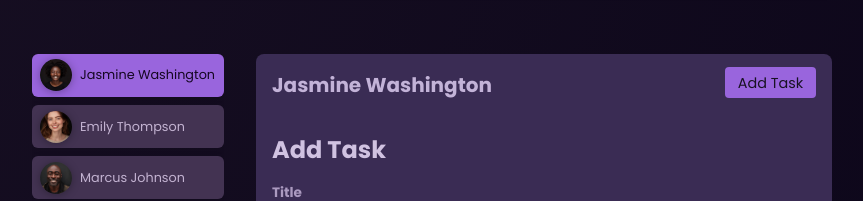
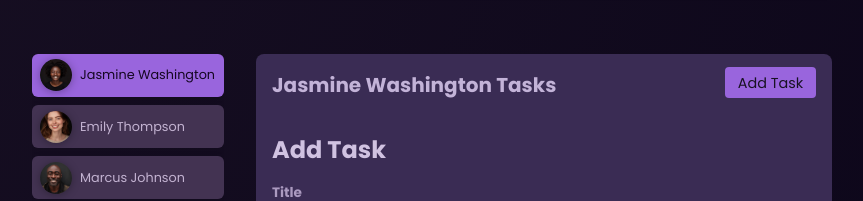
Before and after one commit to WoWcheek/EasyTask, an Angular app: page /users/u1/tasks/new in a window 1280 px wide. Shown: the part 218-419 px from the top of the page, without its empty margins (208-1071 px from the left). Built offline with nearby package versions, Linux system fonts and the light colour scheme.

Commit message:
resolve route-related dynamic userName data

```diff
--- a/src/app/app.routes.ts
+++ b/src/app/app.routes.ts
@@ -3,7 +3,10 @@ import { Routes } from '@angular/router';
 import { routes as userRoutes } from '../app/users/users.routes';
 import { NoTaskComponent } from './tasks/no-task/no-task.component';
 import { NotFoundComponent } from './not-found/not-found.component';
-import { UserTasksComponent } from './users/user-tasks/user-tasks.component';
+import {
+  resolveUserName,
+  UserTasksComponent,
+} from './users/user-tasks/user-tasks.component';
 
 export const routes: Routes = [
   {
@@ -14,6 +17,9 @@ export const routes: Routes = [
     path: 'users/:userId',
     component: UserTasksComponent,
     children: userRoutes,
+    resolve: {
+      userName: resolveUserName,
+    },
   },
   {
     path: '**',
--- a/src/app/tasks/tasks.component.ts
+++ b/src/app/tasks/tasks.component.ts
@@ -1,8 +1,14 @@
-import { Component, computed, inject, input } from '@angular/core';
-import { RouterLink } from '@angular/router';
+import { Component, inject, input } from '@angular/core';
+import {
+  RouterLink,
+  type ResolveFn,
+  type RouterStateSnapshot,
+  type ActivatedRouteSnapshot,
+} from '@angular/router';
 
+import { TasksService } from './tasks.service';
 import { TaskComponent } from './task/task.component';
-import { TasksService } from './tasks.service';
+import { type Task } from './task/task.model';
 
 @Component({
   selector: 'app-tasks',
@@ -12,16 +18,26 @@ import { TasksService } from './tasks.service';
   imports: [TaskComponent, RouterLink],
 })
 export class TasksComponent {
+  userTasks = input.required<Task[]>();
   userId = input.required<string>();
-  order = input<'asc' | 'desc'>();
-  private tasksService = inject(TasksService);
-  userTasks = computed(() =>
-    this.tasksService
-      .allTasks()
-      .filter((x) => x.userId === this.userId())
-      .sort((a, b) => {
-        if (this.order() === 'asc') return a.id > b.id ? 1 : -1;
-        return a.id > b.id ? -1 : 1;
-      })
-  );
+  order = input<'asc' | 'desc' | undefined>();
 }
+
+export const resolveUserTasks: ResolveFn<Task[]> = (
+  activatedRoute: ActivatedRouteSnapshot,
+  routerState: RouterStateSnapshot
+) => {
+  const order = activatedRoute.queryParams['order'];
+  const tasksService = inject(TasksService);
+  const tasks = tasksService
+    .allTasks()
+    .filter((task) => task.userId === activatedRoute.paramMap.get('userId'));
+
+  if (order && order === 'asc') {
+    tasks.sort((a, b) => (a.id > b.id ? 1 : -1));
+  } else {
+    tasks.sort((a, b) => (a.id > b.id ? -1 : 1));
+  }
+
+  return tasks.length ? tasks : [];
+};
--- a/src/app/users/user-tasks/user-tasks.component.html
+++ b/src/app/users/user-tasks/user-tasks.component.html
@@ -1,6 +1,6 @@
 <section id="tasks">
   <header>
-    <h2>{{ userName() }}</h2>
+    <h2>{{ userName() }} Tasks</h2>
     <menu>
       <a routerLink="tasks/new">Add Task</a>
     </menu>
--- a/src/app/users/user-tasks/user-tasks.component.ts
+++ b/src/app/users/user-tasks/user-tasks.component.ts
@@ -1,5 +1,11 @@
 import { Component, computed, inject, input } from '@angular/core';
-import { RouterLink, RouterOutlet } from '@angular/router';
+import {
+  RouterLink,
+  RouterOutlet,
+  type ResolveFn,
+  type ActivatedRouteSnapshot,
+  type RouterStateSnapshot,
+} from '@angular/router';
 
 import { UsersService } from '../users.service';
 
@@ -11,9 +17,17 @@ import { UsersService } from '../users.service';
   imports: [RouterOutlet, RouterLink],
 })
 export class UserTasksComponent {
-  userId = input.required<string>();
-  private userService = inject(UsersService);
-  userName = computed(
-    () => this.userService.users.find((x) => x.id === this.userId())?.name
-  );
+  userName = input.required<string>();
 }
+
+export const resolveUserName: ResolveFn<string> = (
+  activatedRoute: ActivatedRouteSnapshot,
+  routerState: RouterStateSnapshot
+) => {
+  const userService = inject(UsersService);
+  const userName =
+    userService.users.find(
+      (x) => x.id === activatedRoute.paramMap.get('userId')
+    )?.name || '';
+  return userName;
+};
--- a/src/app/users/users.routes.ts
+++ b/src/app/users/users.routes.ts
@@ -1,6 +1,6 @@
 import { type Routes } from '@angular/router';
 
-import { TasksComponent } from '../tasks/tasks.component';
+import { TasksComponent, resolveUserTasks } from '../tasks/tasks.component';
 import { NewTaskComponent } from '../tasks/new-task/new-task.component';
 
 export const routes: Routes = [
@@ -12,6 +12,10 @@ export const routes: Routes = [
   {
     path: 'tasks',
     component: TasksComponent,
+    runGuardsAndResolvers: 'paramsOrQueryParamsChange',
+    resolve: {
+      userTasks: resolveUserTasks,
+    },
   },
   {
     path: 'tasks/new',
```
